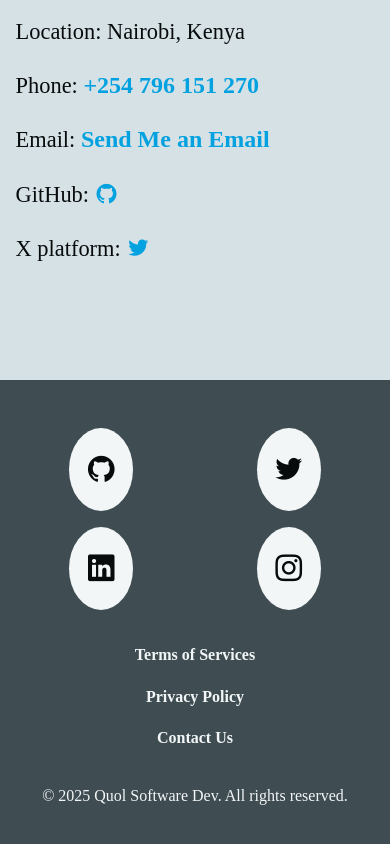
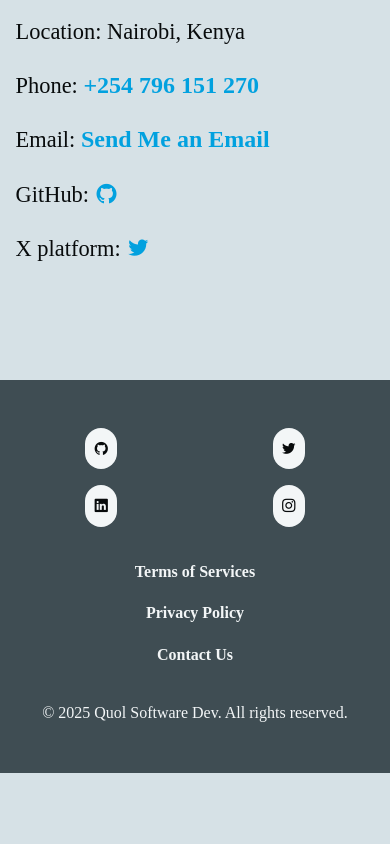
Before and after one commit to Quol04/Portfolios, a plain HTML site: page index.html in a window 390 px wide. Shown: the part 8522-9366 px from the top of the page. After the commit the page ends 9295 px from the top, so only its background shows below. Drawn offline with nearby package versions, Linux system fonts and the light colour scheme.

Commit message:
resized the font size of the footer social-links

```diff
--- a/style.css
+++ b/style.css
@@ -492,11 +492,12 @@ input{
     font-size: 2rem;
     background-color: var(--color-gray-0);
     padding: 0.5rem;
-    border-radius: 50%;
+    border-radius: 30px;
 }
 
 .socials-links a:hover{
     color: var(--color-primary);
+    background-color: var(--color-gray-900);
 }
 .footer-links{
     display: flex;
@@ -592,20 +593,17 @@ input{
     }
 
     .about-section{
-        display: grid;
         grid-template-columns: 1fr;
         gap: 2rem;
         padding: 1rem 0;
     }
 
     .tech-skills{
-        display: grid;
         grid-template-columns: 1fr;
         gap: 2rem;
         padding: 1rem 0;
     }
     .tech-list{
-        display: grid;
         grid-template-columns: 1fr 1fr;
         gap: 2rem;
         padding: 1rem 0;
@@ -662,7 +660,8 @@ input{
     }
     .socials-links a{
         margin: 0 auto;
-        padding: 1rem;
+        padding: 0.5rem;
+        font-size: 1rem;
     }
     .footer-links{
         display: grid;
```
